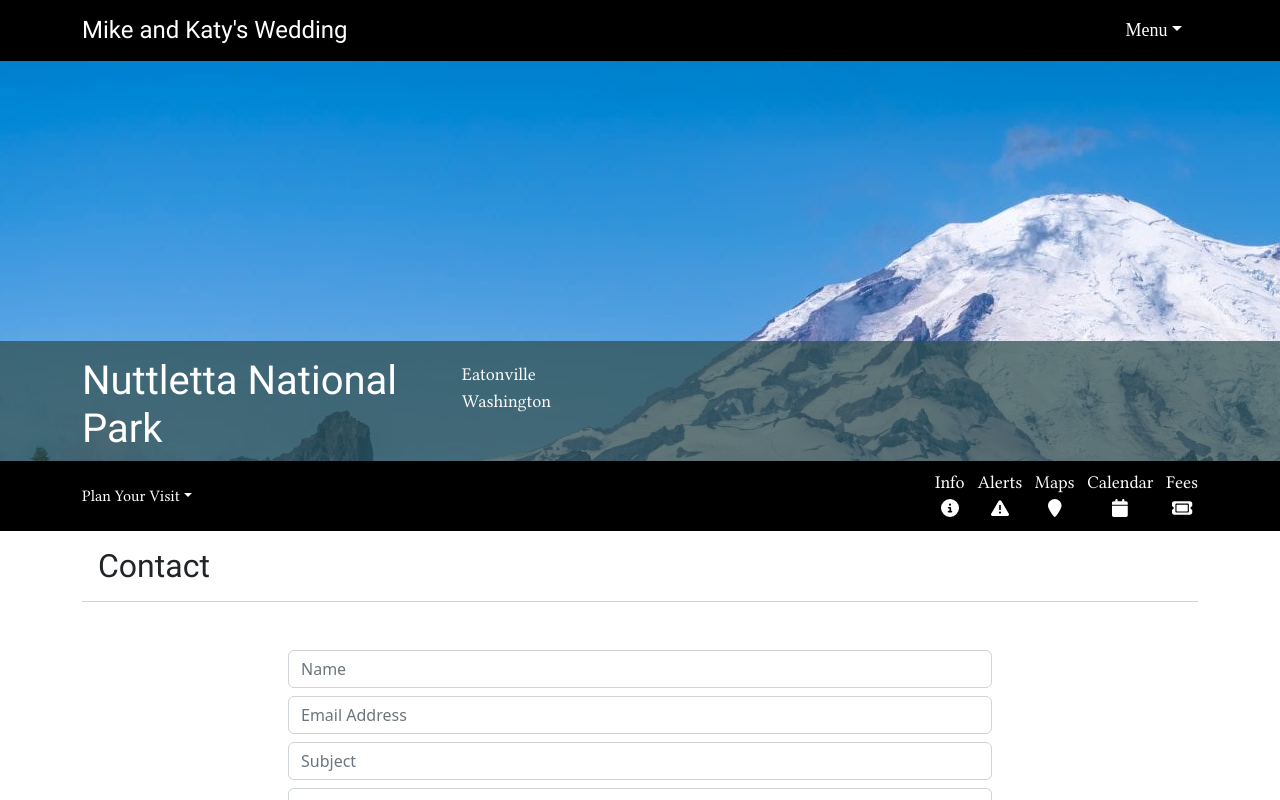
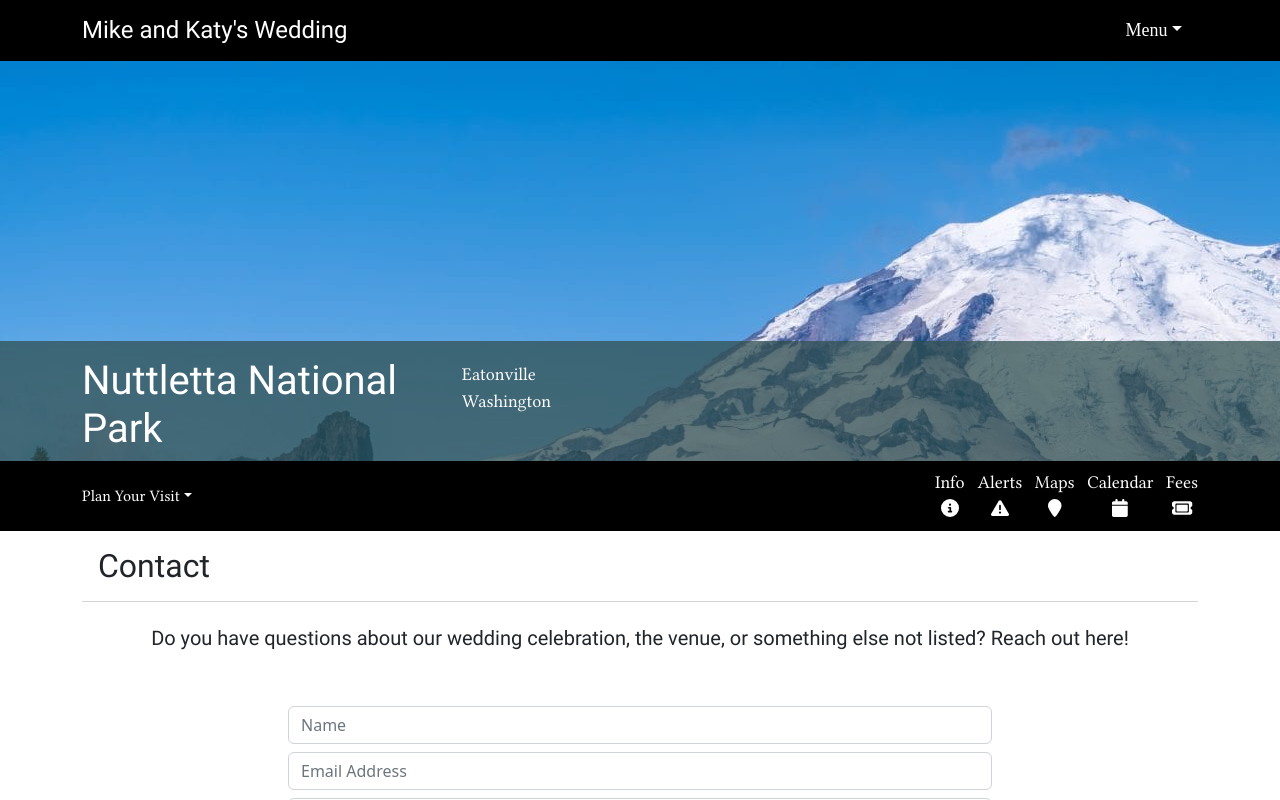
Before and after one commit to MikeColetta/nuttlettawedding, a React (Create React App) app: page /Contact in a window 1280 px wide. Shown: the top 800 px of the page. Built offline with nearby package versions, Linux system fonts and the light colour scheme.

Commit message:
Added text before contact form

```diff
--- a/src/pages/Contact.js
+++ b/src/pages/Contact.js
@@ -13,9 +13,13 @@ class Contact extends React.Component {
                             <h2 className='mt-2'>Contact</h2>
                         </Card.Header>
                     </Card>
+                    <br></br>
+                    <h5 style={{ textAlign: "center" }}>Do you have questions about our wedding celebration, the venue, or something else not listed?
+                        Reach out here!
+                    </h5>
                     <ContactForm />
                 </Container>
-            </div>
+            </div >
         )
     }
 }
```
